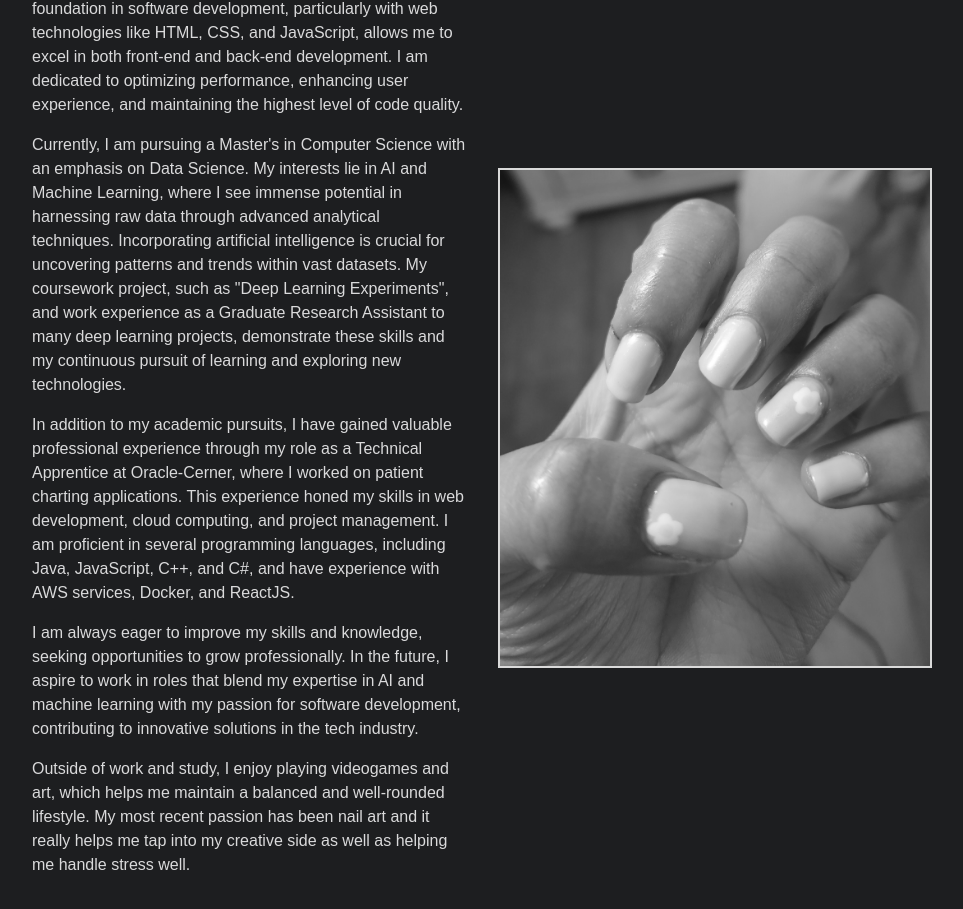
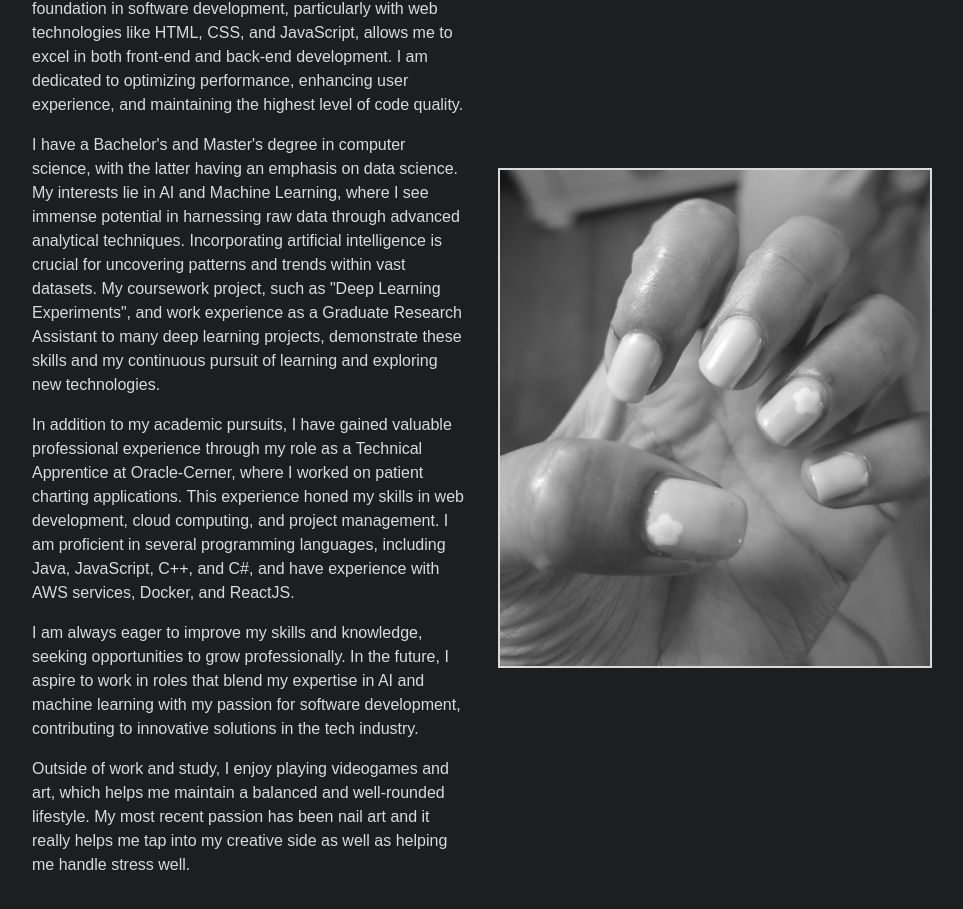
Before and after one commit to aa57c/PortfolioWebsite, a Next.js app: page / in a window 1280 px wide. Shown: the part 939-1848 px from the top of the page, without its empty margins (158-1121 px from the left). Built offline with nearby package versions, Linux system fonts and the light colour scheme.

Commit message:
Update About.jsx

```diff
--- a/src/components/About.jsx
+++ b/src/components/About.jsx
@@ -30,7 +30,7 @@ const About = () => {
             As a developer, I am passionate about crafting elegant and effective solutions to complex problems. My strong foundation in software development, particularly with web technologies like HTML, CSS, and JavaScript, allows me to excel in both front-end and back-end development. I am dedicated to optimizing performance, enhancing user experience, and maintaining the highest level of code quality.
           </p>
           <p>
-          Currently, I am pursuing a Master's in Computer Science with an emphasis on Data Science. My interests lie in AI and Machine Learning, where I see immense potential in harnessing raw data through advanced analytical techniques. Incorporating artificial intelligence is crucial for uncovering patterns and trends within vast datasets. My coursework project, such as "Deep Learning Experiments", and work experience as a Graduate Research Assistant to many deep learning projects, demonstrate these skills and my continuous pursuit of learning and exploring new technologies.
+         I have a Bachelor's and Master's degree in computer science, with the latter having an emphasis on data science. My interests lie in AI and Machine Learning, where I see immense potential in harnessing raw data through advanced analytical techniques. Incorporating artificial intelligence is crucial for uncovering patterns and trends within vast datasets. My coursework project, such as "Deep Learning Experiments", and work experience as a Graduate Research Assistant to many deep learning projects, demonstrate these skills and my continuous pursuit of learning and exploring new technologies.
           </p>
           <p>
             In addition to my academic pursuits, I have gained valuable professional experience through my role as a Technical Apprentice at Oracle-Cerner, where I worked on patient charting applications. This experience honed my skills in web development, cloud computing, and project management. I am proficient in several programming languages, including Java, JavaScript, C++, and C#, and have experience with AWS services, Docker, and ReactJS.
```
